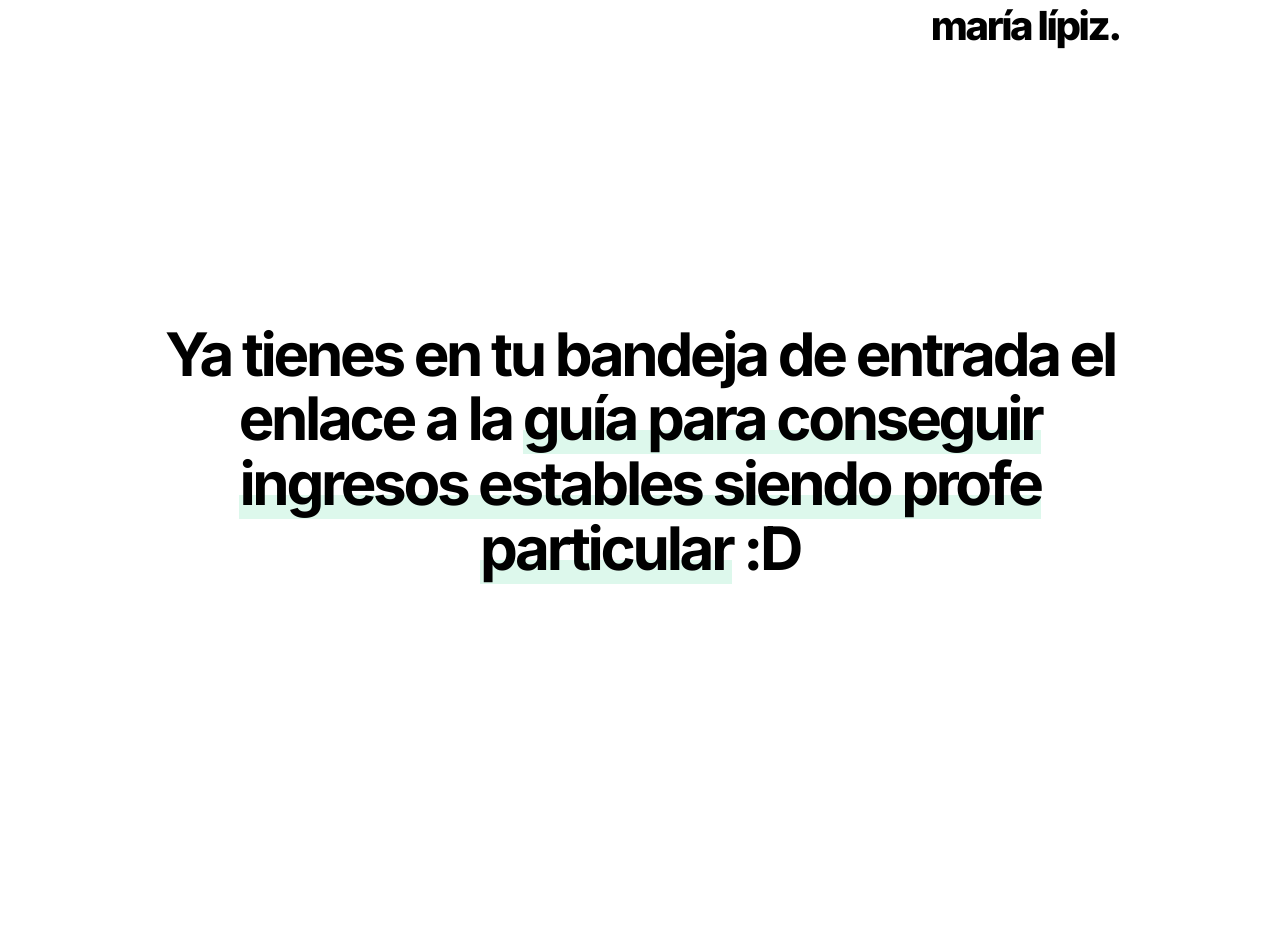
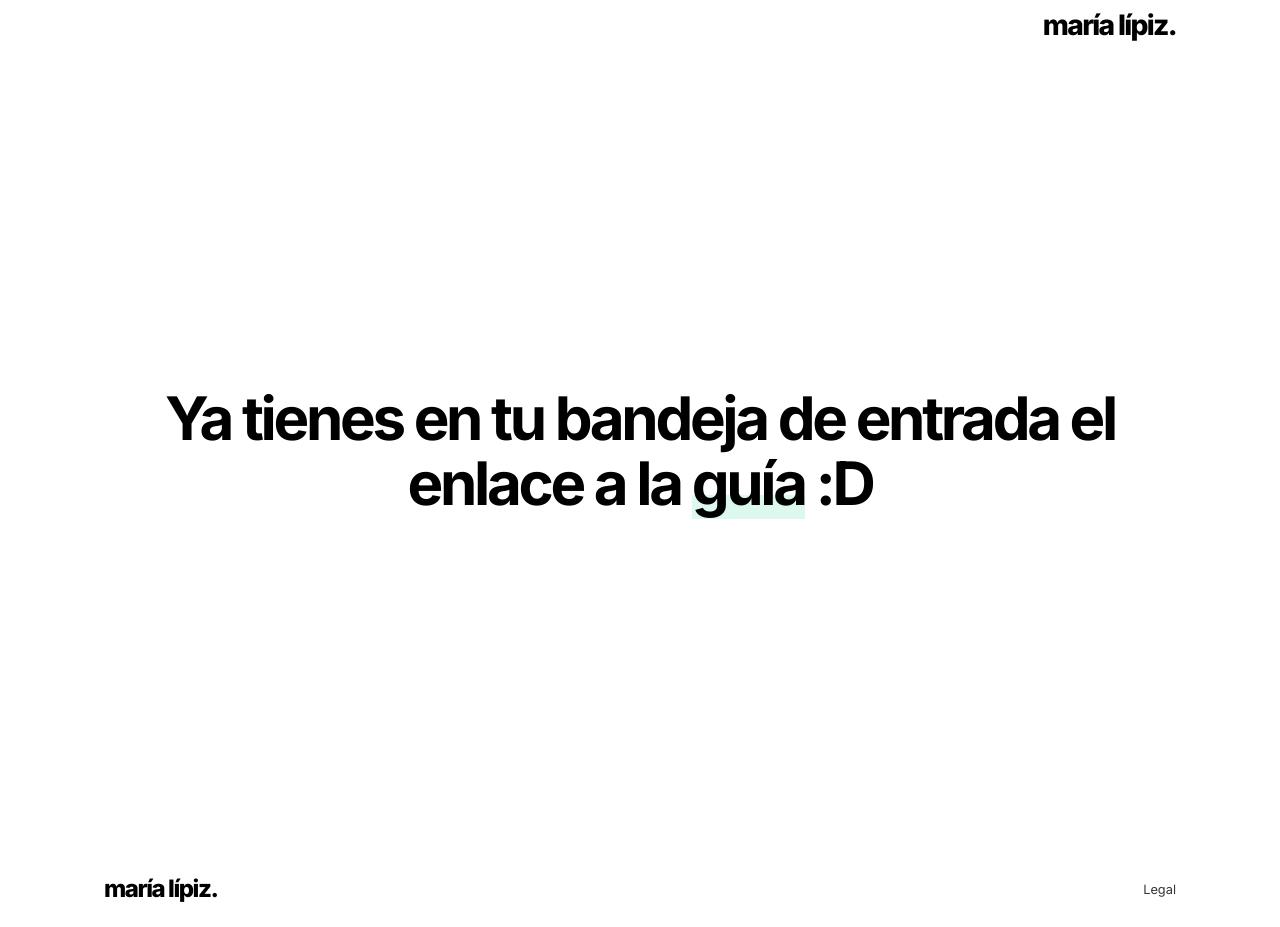
Before and after one commit to MariaLipiz/marialipiz, a Next.js app: page /confirmado in a window 1280 px wide. Before the commit the page ends 851 px from the top, so only its background shows below. Built offline with nearby package versions, Linux system fonts and the light colour scheme.

Commit message:
cambios tamaño letra

```diff
--- /dev/null
+++ b/Components/SiteFooter.tsx
@@ -0,0 +1,16 @@
+import Link from "next/link";
+
+export default function SiteFooter() {
+  return (
+    <footer className="site-footer landing-footer">
+      <div className="contenedor footer-content">
+        <div className="footer-signature">
+          <Link className="brand" href="/" aria-label="María Lipiz, inicio">maría lípiz.</Link>
+        </div>
+        <nav className="footer-links texto-pequeno" aria-label="Enlaces del pie de página">
+          <Link href="/aviso-legal">Legal</Link>
+        </nav>
+      </div>
+    </footer>
+  );
+}
--- a/app/aviso-legal/page.tsx
+++ b/app/aviso-legal/page.tsx
@@ -1,8 +1,10 @@
 import Link from "next/link";
 import NewsletterForm from "../../Components/NewsletterForm";
+import SiteFooter from "../../Components/SiteFooter";
 
 export default function AvisoLegal() {
   return (
+    <>
       <main className="contenedor legal-page">
         <article>
         <h1 className="titulo-h1">Aviso legal</h1>
@@ -52,5 +54,7 @@ export default function AvisoLegal() {
 
         </section>
       </main>
+      <SiteFooter />
+    </>
   );
 }
--- a/app/confirma-tu-email/page.tsx
+++ b/app/confirma-tu-email/page.tsx
@@ -1,4 +1,5 @@
 import Link from "next/link";
+import SiteFooter from "../../Components/SiteFooter";
 
 export const metadata = {
   title: "Confirma tu email · María Lipiz",
@@ -40,13 +41,7 @@ export default function ConfirmaTuEmailPage() {
       </div>
 
     </main>
-      <footer className="site-footer confirm-footer">
-        <div className="footer-links texto-pequeno">
-          <span>María Lipiz</span>
-          <span aria-hidden="true">·</span>
-          <Link href="/aviso-legal">Legal</Link>
-        </div>
-      </footer>
+      <SiteFooter />
     </>
   );
 }
--- a/app/confirmado/page.tsx
+++ b/app/confirmado/page.tsx
@@ -1,4 +1,5 @@
 import type { Metadata } from "next";
+import SiteFooter from "../../Components/SiteFooter";
 
 export const metadata: Metadata = {
   title: "Suscripción confirmada · María Lipiz",
@@ -7,10 +8,13 @@ export const metadata: Metadata = {
 
 export default function ConfirmadoPage() {
   return (
-    <main className="confirmado-page">
-      <h1 className="titulo-h1">
-        Ya tienes en tu bandeja de entrada el enlace a la <span className="resaltado-verde-pastel">guía para conseguir ingresos estables siendo profe particular</span> :D
-      </h1>
-    </main>
+    <>
+      <main className="confirmado-page">
+        <h1 className="titulo-h1">
+          Ya tienes en tu bandeja de entrada el enlace a la <span className="resaltado-verde-pastel">guía</span> :D
+        </h1>
+      </main>
+      <SiteFooter />
+    </>
   );
 }
--- a/app/globals.css
+++ b/app/globals.css
@@ -33,6 +33,7 @@
   --space-4: 2rem;
   --space-5: 3rem;
   --content-width: 72rem;
+  --page-gutter: clamp(1rem, 4vw, 2.5rem);
   --site-header-height: clamp(3rem, 4vw, 3.75rem);
 }
 
@@ -52,7 +53,7 @@ button, input { font: inherit; }
 .contenedor {
   width: min(100%, var(--content-width));
   margin-inline: auto;
-  padding-inline: clamp(1rem, 4vw, 2.5rem);
+  padding-inline: var(--page-gutter);
 }
 .titulo-h1, .titulo-h2, .titulo-h3 { color: var(--color-ink); font-weight: 700; letter-spacing: -0.055em; }
 .titulo-h1 { max-width: 60rem; margin: 0 auto; font-size: clamp(2rem, 5vw, 3.75rem); line-height: 1.08; text-align: center; }
@@ -150,8 +151,8 @@ button, input { font: inherit; }
 
 .confirm-page { flex: 1; width: 100%; max-width: none; padding-block: clamp(1.5rem, 4vw, 3rem); }
 .confirm-content { width: 100%; max-width: 65ch; margin-inline: auto; }
-.confirm-header { display: flex; width: min(100%, 65rem); height: var(--site-header-height); flex: 0 0 auto; align-items: center; justify-content: flex-end; margin-inline: auto; padding-inline: clamp(1rem, 4vw, 2.5rem); }
-.confirm-header > .brand { font-size: clamp(2.1rem, 3.2vw, 2.5rem); font-weight: 720; }
+.confirm-header { display: flex; width: min(100%, var(--content-width)); height: var(--site-header-height); flex: 0 0 auto; align-items: center; justify-content: flex-end; margin-inline: auto; padding-inline: var(--page-gutter); }
+.confirm-header > .brand { font-size: clamp(1.45rem, 2.2vw, 1.9rem); font-weight: 720; }
 .confirm-copy { display: grid; gap: 0.9rem; color: var(--color-gris-oscuro); }
 .confirm-copy .titulo-h1 { margin: 0 0 0.15rem; text-align: left; }
 .confirm-copy .texto { color: var(--color-gris-oscuro); overflow-wrap: anywhere; }
@@ -161,7 +162,7 @@ button, input { font: inherit; }
 .confirm-help ul { display: grid; gap: 0.8rem; margin: 1rem 0 0; padding-left: 1.35rem; }
 .confirm-email-address { overflow-wrap: anywhere; }
 .confirm-footer { width: 100%; }
-.confirmado-page { display: grid; min-height: 100svh; place-items: center; padding: clamp(1.5rem, 6vw, 4rem) clamp(1rem, 4vw, 2.5rem); background: var(--color-blanco); }
+.confirmado-page { display: grid; min-height: 100svh; place-items: center; padding: clamp(1.5rem, 6vw, 4rem) var(--page-gutter); background: var(--color-blanco); }
 .confirmado-page .titulo-h1 { width: min(100%, 60rem); color: var(--color-negro); }
 .confirmado-page .resaltado-verde-pastel { color: inherit; background-image: linear-gradient(transparent 67%, var(--color-verde-menta-suave) 67%); background-repeat: no-repeat; background-position: 0 0; background-size: 100% 100%; box-decoration-break: clone; -webkit-box-decoration-break: clone; }
 
@@ -171,8 +172,9 @@ button, input { font: inherit; }
     --site-header-height: clamp(3.75rem, 4vw, 5rem);
   }
 
-  .contenedor { padding-inline: clamp(2.5rem, 4vw, 5rem); }
+  :root { --page-gutter: clamp(2.5rem, 4vw, 5rem); }
   .brand { font-size: clamp(1.5rem, 2vw, 2rem); }
+  .confirm-header > .brand { font-size: clamp(2.1rem, 3.2vw, 2.5rem); }
   .titulo-h1 { max-width: 78rem; font-size: clamp(3.75rem, 5vw, 6rem); }
   .texto { font-size: clamp(1.15rem, 1.4vw, 1.45rem); }
   .intro { max-width: 72rem; margin-top: clamp(1.5rem, 2.5vw, 2.25rem); }
@@ -181,6 +183,10 @@ button, input { font: inherit; }
   .newsletter-form .email-label { font-size: 1.05rem; }
   .campo-formulario { min-height: 64px; padding-inline: 1.1rem; font-size: 1.1rem; }
   .boton-principal { min-height: 64px; padding-inline: 1.5rem; font-size: clamp(1.1rem, 1.2vw, 1.25rem); }
+  .confirm-content { max-width: 78rem; }
+  .legal-details, .legal-section { max-width: 65rem; }
+  .legal-newsletter { max-width: 78rem; }
+  .confirmado-page .titulo-h1 { width: min(100%, 78rem); }
 }
 
 @media (max-width: 620px) {
--- a/app/page.tsx
+++ b/app/page.tsx
@@ -1,6 +1,6 @@
 import NewsletterForm from "../Components/NewsletterForm";
 import ResourceAnchor from "../Components/ResourceAnchor";
-import Link from "next/link";
+import SiteFooter from "../Components/SiteFooter";
 
 const resources = [
   { number: "01", type: "Calculadora", title: "¿Cuánto cobras realmente por hora?" },
@@ -72,16 +72,7 @@ export default function Home() {
         */}
       </main>
 
-      <footer className="site-footer landing-footer">
-        <div className="contenedor footer-content">
-          <div className="footer-signature">
-            <Link className="brand" href="/" aria-label="María Lipiz, inicio">maría lípiz.</Link>
-          </div>
-          <nav className="footer-links texto-pequeno" aria-label="Enlaces del pie de página">
-            <Link href="/aviso-legal">Legal</Link>
-          </nav>
-        </div>
-      </footer>
+      <SiteFooter />
     </>
   );
 }
```
Lines whose indentation alone changed are shown as unchanged.
